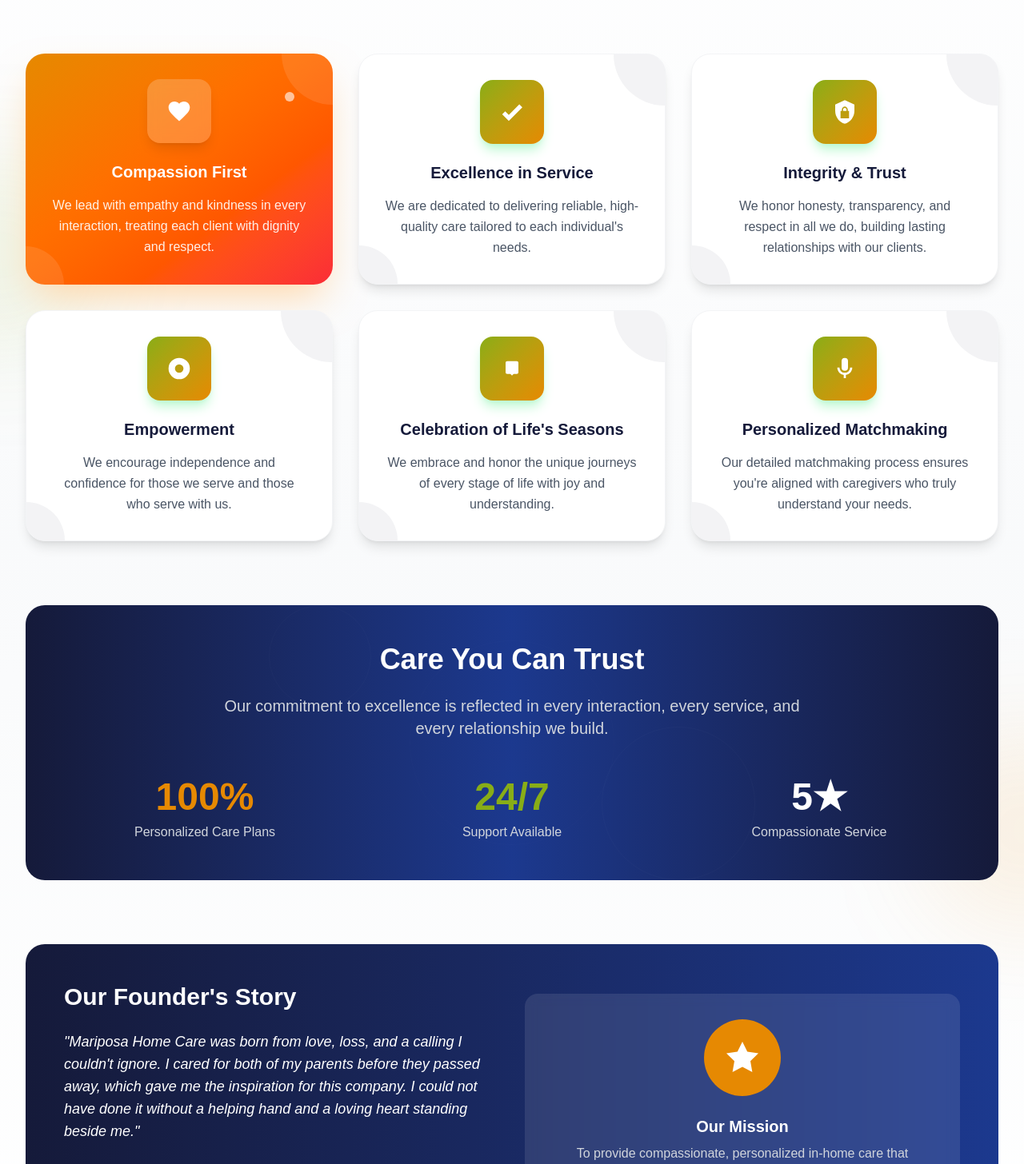
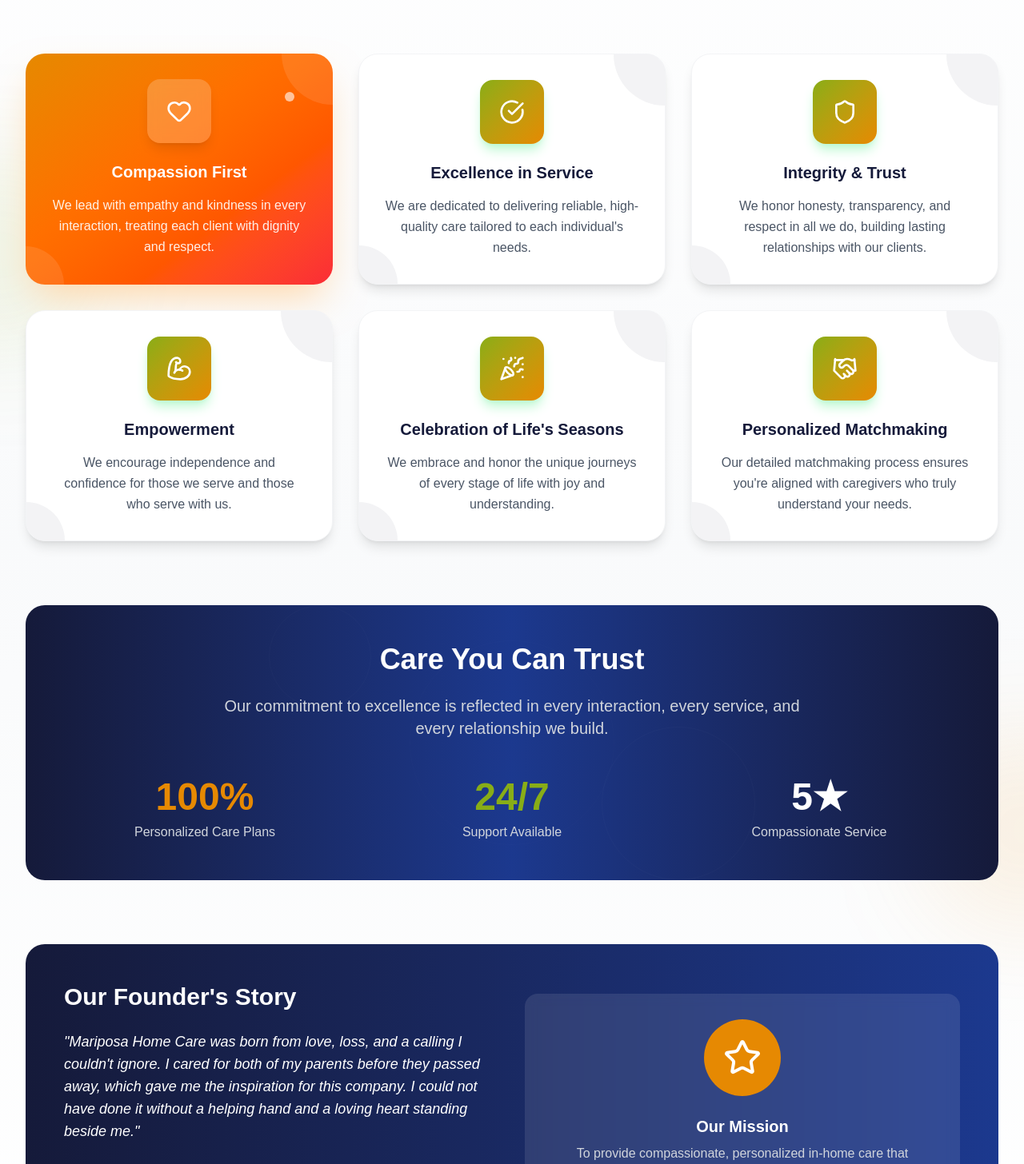
Before and after one commit to brendonwanderlust/mariposa-home-site, a React (Vite) app: page / in a window 1280 px wide. Shown: the part 2526-3982 px from the top of the page at 80% size. Built offline with nearby package versions, Linux system fonts and the light colour scheme.

Commit message:
Why choose us changes

```diff
--- a/src/pages/home/sections/WhyChooseUs.tsx
+++ b/src/pages/home/sections/WhyChooseUs.tsx
@@ -1,62 +1,48 @@
+import {
+  BicepsFlexed,
+  CheckCircle,
+  Handshake,
+  Heart,
+  PartyPopper,
+  Shield,
+  Star,
+} from "lucide-react";
+
 const WhyChooseUs = () => {
   const values = [
     {
-      icon: (
-        <svg className="w-8 h-8" fill="currentColor" viewBox="0 0 24 24">
-          <path d="M12,21.35L10.55,20.03C5.4,15.36 2,12.27 2,8.5 2,5.41 4.42,3 7.5,3C9.24,3 10.91,3.81 12,5.08C13.09,3.81 14.76,3 16.5,3C19.58,3 22,5.41 22,8.5C22,12.27 18.6,15.36 13.45,20.03L12,21.35Z" />
-        </svg>
-      ),
+      icon: <Heart className="w-8 h-8" />,
       title: "Compassion First",
       description:
         "We lead with empathy and kindness in every interaction, treating each client with dignity and respect.",
-      highlight: true, // Make this one stand out
+      highlight: true,
     },
     {
-      icon: (
-        <svg className="w-8 h-8" fill="currentColor" viewBox="0 0 24 24">
-          <path d="M9,20.42L2.79,14.21L5.62,11.38L9,14.77L18.88,4.88L21.71,7.71L9,20.42Z" />
-        </svg>
-      ),
+      icon: <CheckCircle className="w-8 h-8" />,
       title: "Excellence in Service",
       description:
         "We are dedicated to delivering reliable, high-quality care tailored to each individual's needs.",
     },
     {
-      icon: (
-        <svg className="w-8 h-8" fill="currentColor" viewBox="0 0 24 24">
-          <path d="M12,1L3,5V11C3,16.55 6.84,21.74 12,23C17.16,21.74 21,16.55 21,11V5L12,1M12,7C13.4,7 14.8,8.6 14.8,10V11H16V18H8V11H9.2V10C9.2,8.6 10.6,7 12,7M12,8.2C11.2,8.2 10.4,8.7 10.4,10V11H13.6V10C13.6,8.7 12.8,8.2 12,8.2Z" />
-        </svg>
-      ),
+      icon: <Shield className="w-8 h-8" />,
       title: "Integrity & Trust",
       description:
         "We honor honesty, transparency, and respect in all we do, building lasting relationships with our clients.",
     },
     {
-      icon: (
-        <svg className="w-8 h-8" fill="currentColor" viewBox="0 0 24 24">
-          <path d="M12,2A10,10 0 0,1 22,12A10,10 0 0,1 12,22A10,10 0 0,1 2,12A10,10 0 0,1 12,2M12,8A4,4 0 0,0 8,12A4,4 0 0,0 12,16A4,4 0 0,0 16,12A4,4 0 0,0 12,8Z" />
-        </svg>
-      ),
+      icon: <BicepsFlexed className="w-8 h-8" />,
       title: "Empowerment",
       description:
         "We encourage independence and confidence for those we serve and those who serve with us.",
     },
     {
-      icon: (
-        <svg className="w-8 h-8" fill="currentColor" viewBox="0 0 24 24">
-          <path d="M12,18.5L10.5,17H7.5C6.67,17 6,16.33 6,15.5V6.5C6,5.67 6.67,5 7.5,5H16.5C17.33,5 18,5.67 18,6.5V15.5C18,16.33 17.33,17 16.5,17H13.5L12,18.5Z" />
-        </svg>
-      ),
+      icon: <PartyPopper className="w-8 h-8" />,
       title: "Celebration of Life's Seasons",
       description:
         "We embrace and honor the unique journeys of every stage of life with joy and understanding.",
     },
     {
-      icon: (
-        <svg className="w-8 h-8" fill="currentColor" viewBox="0 0 24 24">
-          <path d="M12,2A3,3 0 0,1 15,5V11A3,3 0 0,1 12,14A3,3 0 0,1 9,11V5A3,3 0 0,1 12,2M19,11C19,14.53 16.39,17.44 13,17.93V21H11V17.93C7.61,17.44 5,14.53 5,11H7A5,5 0 0,0 12,16A5,5 0 0,0 17,11H19Z" />
-        </svg>
-      ),
+      icon: <Handshake className="w-8 h-8" />,
       title: "Personalized Matchmaking",
       description:
         "Our detailed matchmaking process ensures you're aligned with caregivers who truly understand your needs.",
@@ -227,13 +213,7 @@
             <div className="bg-white/10 rounded-2xl p-8 backdrop-blur-sm">
               <div className="text-center">
                 <div className="w-24 h-24 bg-mariposa-orange rounded-full flex items-center justify-center mx-auto mb-6">
-                  <svg
-                    className="w-12 h-12 text-white"
-                    fill="currentColor"
-                    viewBox="0 0 24 24"
-                  >
-                    <path d="M12 2l3.09 6.26L22 9.27l-5 4.87 1.18 6.88L12 17.77l-6.18 3.25L7 14.14 2 9.27l6.91-1.01L12 2z" />
-                  </svg>
+                  <Star className="w-12 h-12 text-white" />
                 </div>
                 <h4 className="text-xl font-bold mb-2">Our Mission</h4>
                 <p className="text-gray-300">
```
Also changed, not shown: src/assets/images/seniors-over-tea.jpg (added).
